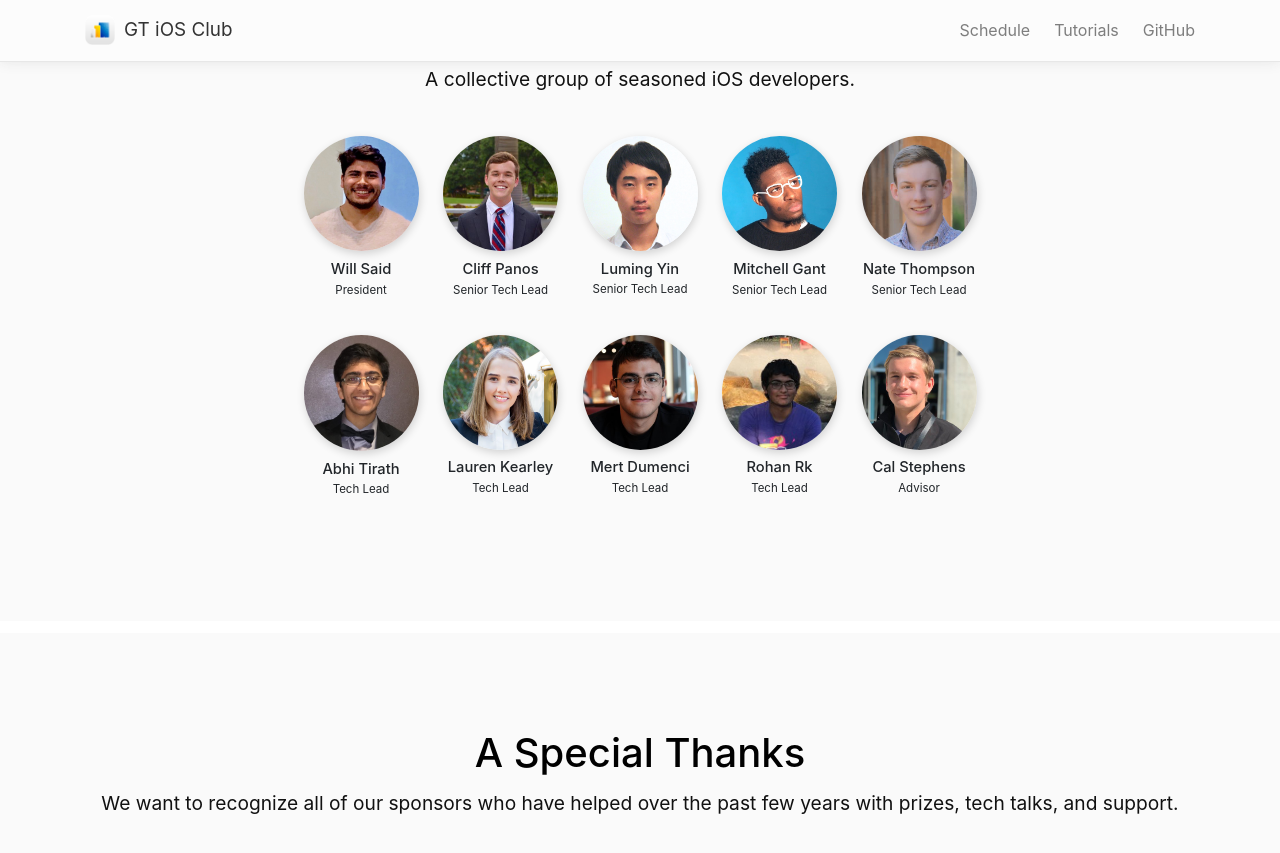
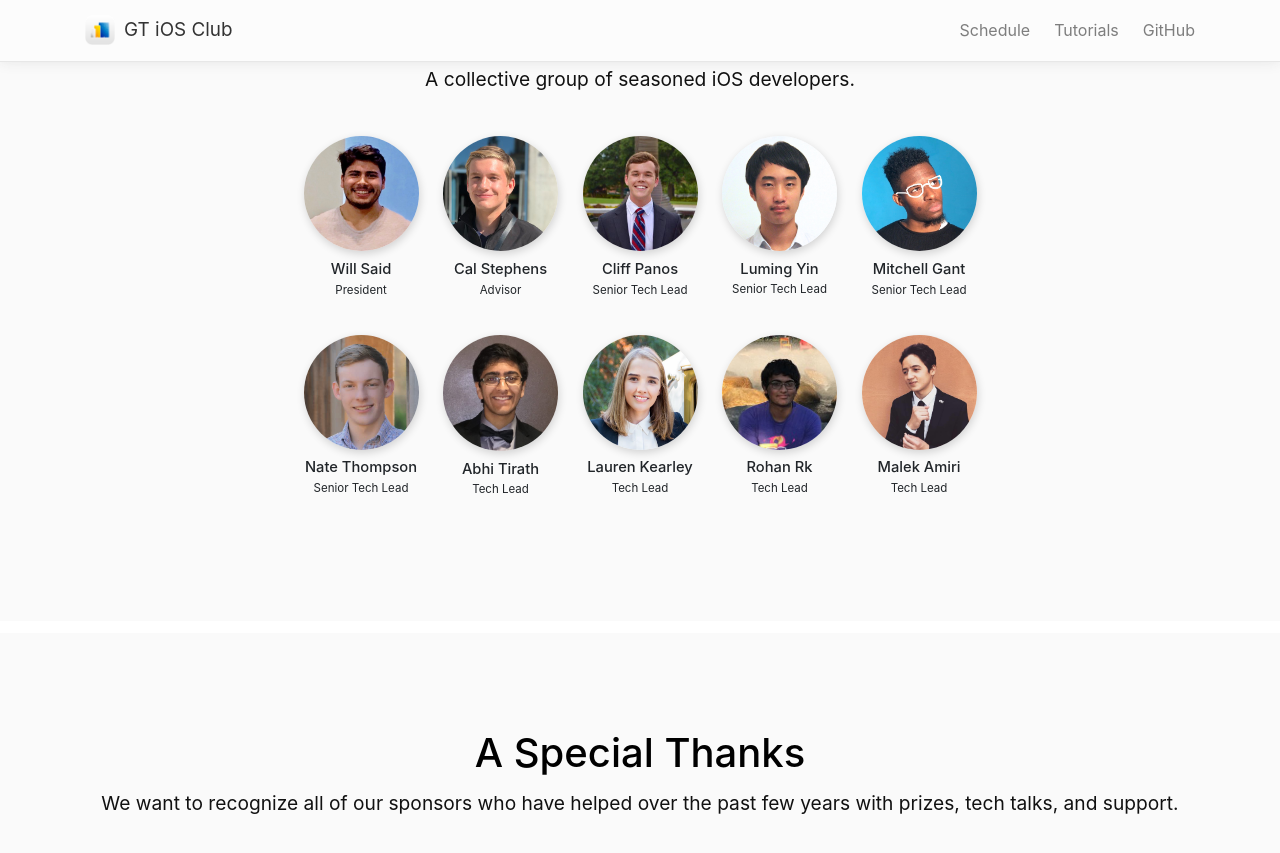
Before and after one commit to gtiosclub/gtios.club, a Jekyll site: the page built from index.md, in a window 1280 px wide and 900 px high, scrolled down 1619 px. Shown: the top 853 px of the window. Built offline with Jekyll 4.4.1, drawn with Linux system fonts in a browser that asks for light colours; nearby versions of some CDN libraries; comment, search, counter and statistics services are not loaded.

Commit message:
Update officer list

```diff
--- a/_data/officers/team.yml
+++ b/_data/officers/team.yml
@@ -4,6 +4,11 @@
   job: "President"
   pic: "/images/home/officers/will.jpg"
   github: "http://willsaid.com"
+
+- name: "Cal Stephens"
+  job: "Advisor"
+  pic: "/images/home/officers/cal.jpg"
+  github: "https://calstephens.tech"
 
 - name: "Cliff Panos"
   job: "Senior Tech Lead"
@@ -35,17 +40,12 @@
   pic: "/images/home/officers/lauren.png"
   github: "http://laurenkearley.com/"
 
-- name: "Mert Dumenci"
-  job: "Tech Lead"
-  pic: "/images/home/officers/mert.jpg"
-  github: "https://dumenci.me"
-
 - name: "Rohan Rk"
   job: "Tech Lead"
   pic: "/images/home/officers/rohan.jpg"
   github: "https://github.com/rohanrk"
 
-- name: "Cal Stephens"
-  job: "Advisor"
-  pic: "/images/home/officers/cal.jpg"
-  github: "https://calstephens.tech"
+- name: "Malek Amiri"
+  job: "Tech Lead"
+  pic: "/images/home/officers/malek.jpg"
+  github: "https://github.com/malekamiri"
```
Also changed, not shown: images/home/officers/malek.jpg (added).
